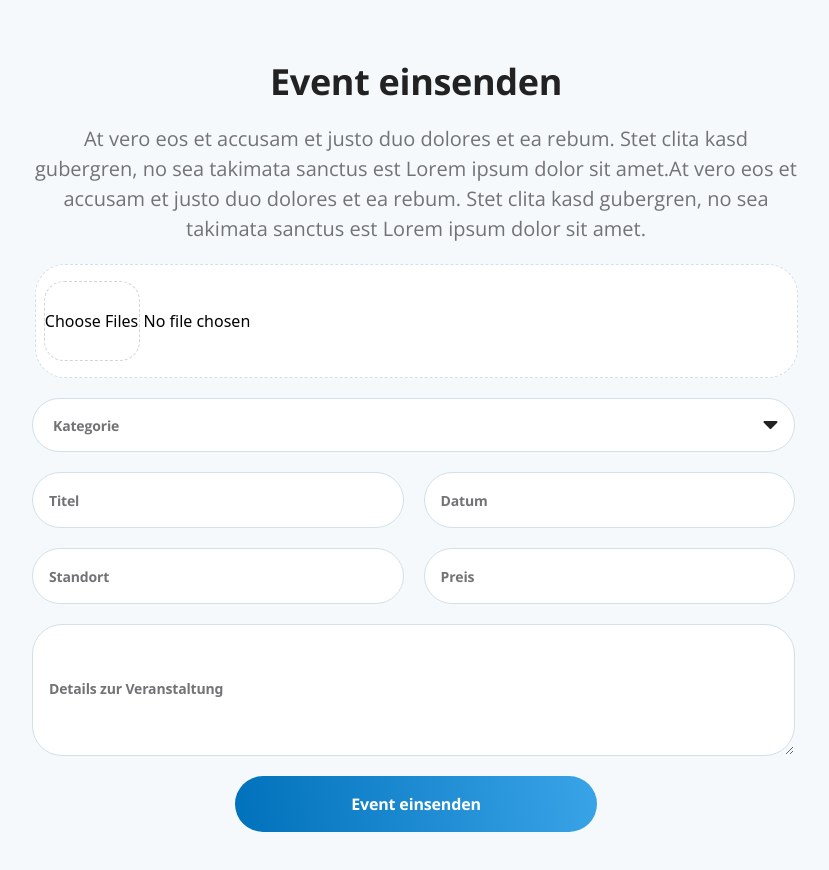
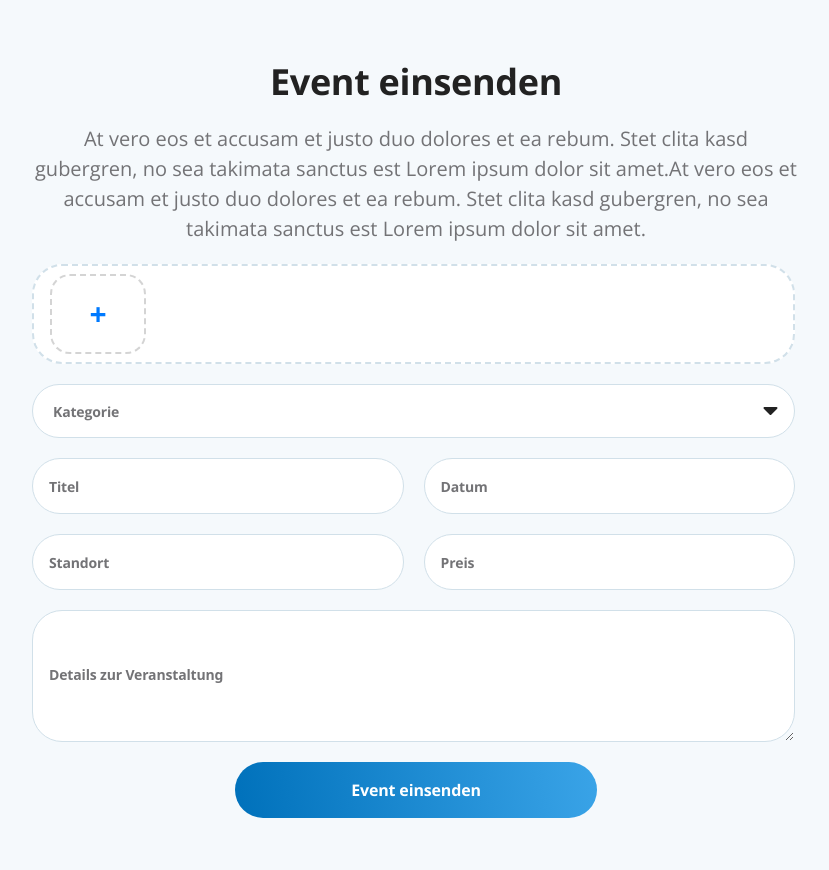
Before and after one commit to Harsh-Bishnoi/event-einsenden, a React (Vite) app: page / in a window 1280 px wide. Shown: the top 870 px of the page, without its empty margins (224-1053 px from the left). Built offline with nearby package versions, Linux system fonts and the light colour scheme.

Commit message:
add remove img

```diff
--- a/src/components/Event.jsx
+++ b/src/components/Event.jsx
@@ -1,15 +1,22 @@
-import React, { useState } from 'react'
+import React, { useState } from "react";
 import CustomInput from './common/CustomInput'
 import { ArrowIcon } from '../utils/Icons'
 
 const Event = () => {
-    const [ImgPreview, setImgPreview] = useState([]);
+    const [imgPreview, setImgPreview] = useState([]);
 
     const handleFileChange = (e) => {
         const files = Array.from(e.target.files);
-        const objectUrls = files.map(file => URL.createObjectURL(file));
-        setImgPreview(prev => [...prev, ...objectUrls]);
+        const objectUrls = files.map((file) => URL.createObjectURL(file));
+        setImgPreview((prev) => [...prev, ...objectUrls]);
     };
+
+    const removeImage = (i) => {
+        const updated = [...imgPreview];
+        updated.splice(i, 1);
+        setImgPreview(updated);
+    };
+
 
     const initialValues = {
         Kategorie: "",
@@ -33,16 +40,42 @@ const Event = () => {
                 <div className="max-w-[768px] mx-auto">
                     <h1 className='ff-open font-bold text-4xl leading-11 text-center text-[#222222] tracking-[-0.32px] pb-5'>Event einsenden</h1>
                     <p className='ff-open text-center font-light text-[20px] text-[#737376] leading-7.5 pb-5'>At vero eos et accusam et justo duo dolores et ea rebum. Stet clita kasd gubergren, no sea takimata sanctus est Lorem ipsum dolor sit amet.At vero eos et accusam et justo duo dolores et ea rebum. Stet clita kasd gubergren, no sea takimata sanctus est Lorem ipsum dolor sit amet.</p>
-                    <div className="w-full mx-auto max-w-[360px] sm:max-w-[620px] md:max-w-[763px] px-2 py-4 bg-white border border-dashed border-[#D1E0E9] rounded-[30px]">
-                        <input className='file:border file:border-[#D4D4D4] file:border-dashed file:max-w-[96px] file:w-full file:min-h-[80px] file:bg-white file:rounded-[20px]' type="file" accept='image/*' onChange={handleFileChange} multiple />
-                        {ImgPreview.length > 0 && (
-                            <div className='gap-4 flex overflow-x-scroll'>
-                                {ImgPreview.map((imgSrc, index) => (
-                                    <img key={index} src={imgSrc} alt={`Preview ${index}`} className='max-w-[96px] max-h-[96px] w-full h-full rounded-[20px]' />
-                                ))}
-                            </div>
-                        )}
+                    <div className="w-full max-w-[763px] px-4 py-2 bg-white border-2 border-dashed border-[#D1E0E9] rounded-[30px]">
+                        <input
+                            id="fileUpload"
+                            type="file"
+                            accept="image/*"
+                            onChange={handleFileChange}
+                            multiple
+                            className="hidden"
+                        />
+
+                        <div className="gap-4 flex overflow-x-auto items-center">
+                            {imgPreview.map((src, i) => (
+                                <div key={i} className="relative w-[96px] h-[96px]">
+                                    <img
+                                        src={src}
+                                        className="w-full h-full rounded-[20px] object-cover"
+                                    />
+                                    <button
+                                        onClick={() => removeImage(i)}
+                                        className="absolute top-0 right-0 bg-red-500 cursor-pointer text-white rounded-full w-4 h-4 flex items-center justify-center text-sm hover:bg-red-600"
+                                        title="Remove image"
+                                    >
+                                        ×
+                                    </button>
+                                </div>
+                            ))}
+
+                            <label
+                                htmlFor="fileUpload"
+                                className="min-w-[96px] outline-0 h-[80px] min-h-[80px] rounded-[20px] border-2 border-dashed border-[#D4D4D4] flex items-center justify-center text-3xl text-[#007AFF] cursor-pointer font-bold hover:bg-[#f0f8ff] transition-all"
+                            >
+                                +
+                            </label>
+                        </div>
                     </div>
+
                     <form className='mt-5' onSubmit={handelSubmit}>
                         <div className="flex max-w-[763px] border-[0.5px] w-full border-[#D1E0E9] rounded-[30px] px-4 bg-white mb-5 py-[15.5px] relative">
                             <select
```
